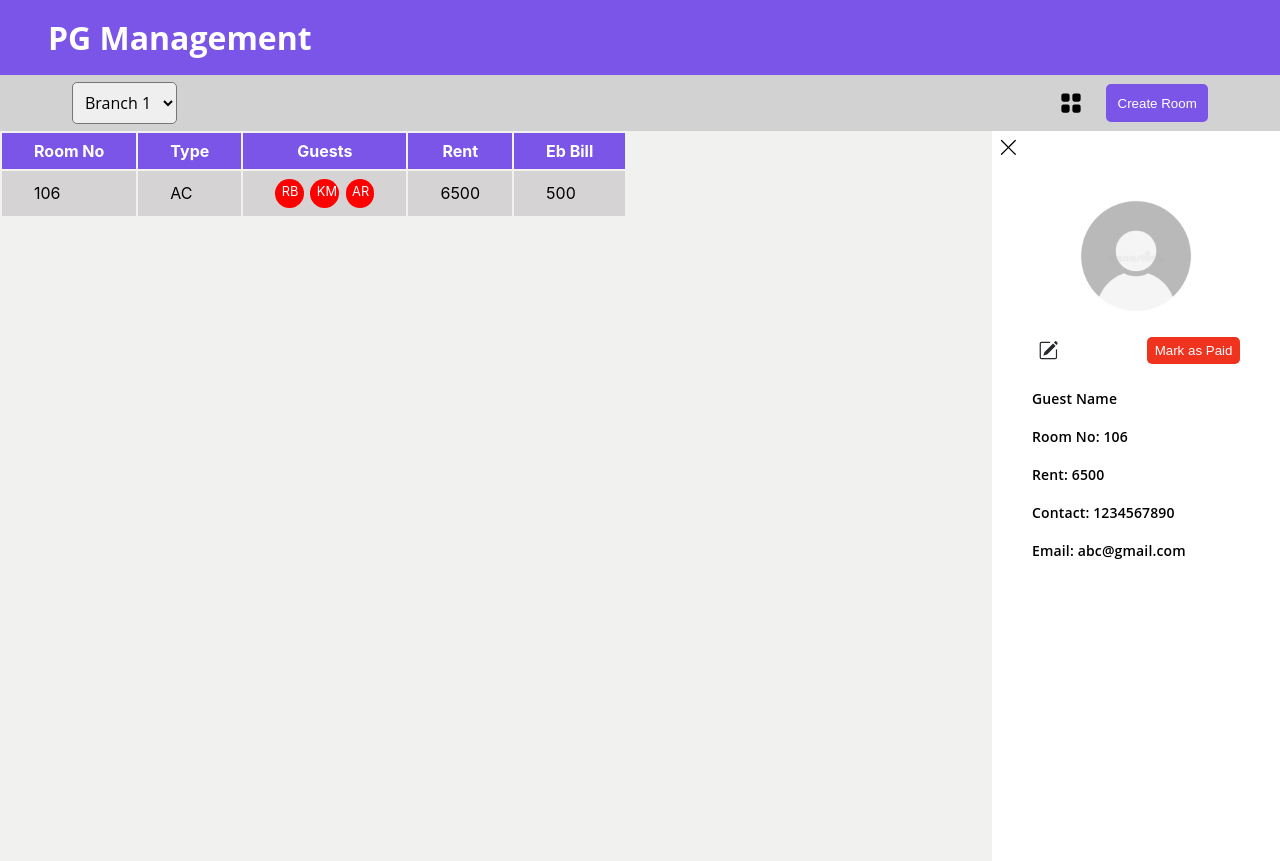
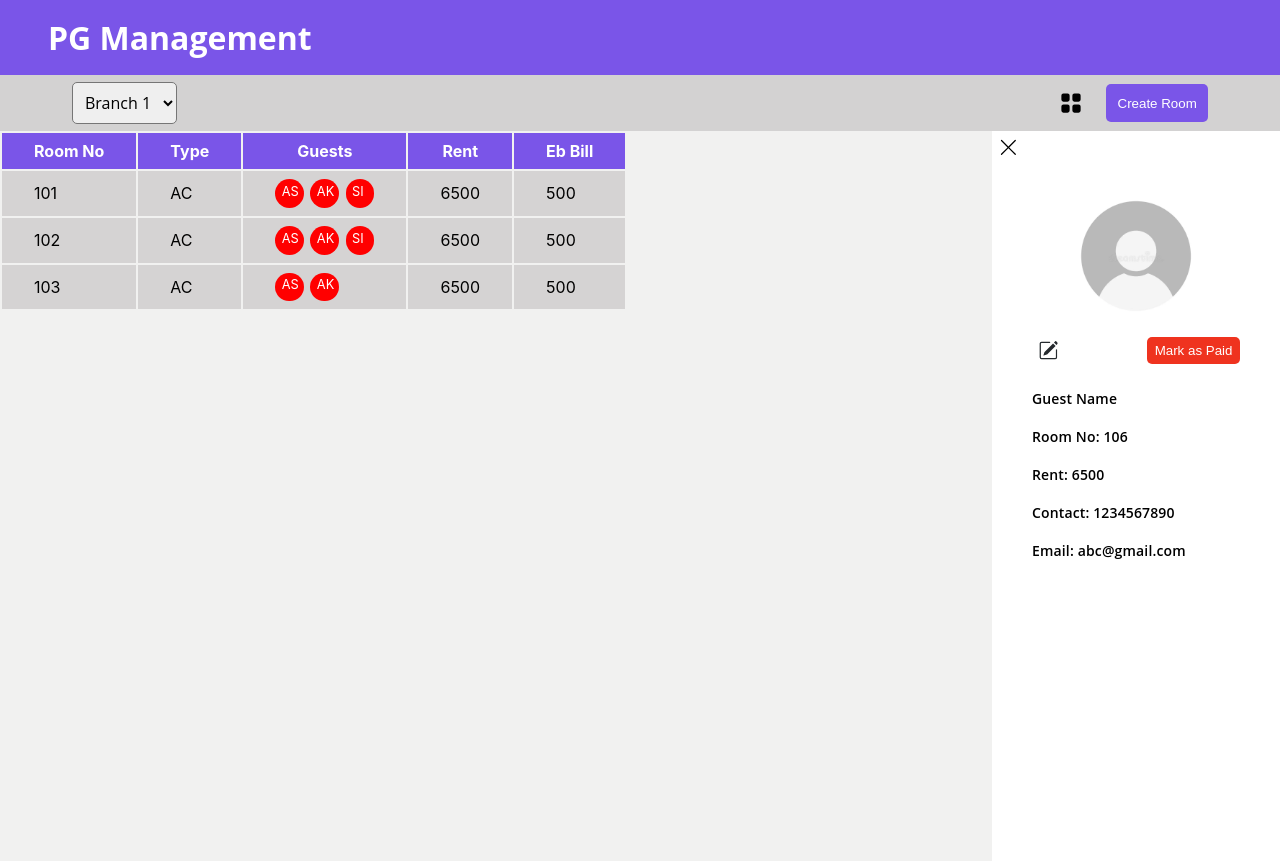
Before and after one commit to KishoreMl/PG-Management-Web, a React (Create React App) app in the folder pg-management/: page / in a window 1280 px wide. Both pictures are taken after a click on the icon 1070 px from the left and 103 px from the top of the page. Built offline with nearby package versions, Linux system fonts and the light colour scheme.

Commit message:
Guest selection in Listview

```diff
--- a/pg-management/src/components/Avatar/Avatar.jsx
+++ b/pg-management/src/components/Avatar/Avatar.jsx
@@ -3,17 +3,14 @@ import './Avatar.scss';
 
 export class Avatar extends React.Component{
 
-    convertToInitials(name)
-    {
+    convertToInitials(name) {
+        var names = name.split(" ");
+        if (names.length == 1) {
 
-        var names = name.split(" ");
-        if (names.length == 1)
-        {
             var initials = names[0].split("")
             return initials[0].toUpperCase() + initials[1].toUpperCase();
         }
-        else
-        {
+        else {
             var firstInitial = names[0].split("");
             var secondInitial = names[1].split("");
             return firstInitial[0].toUpperCase() + secondInitial[0].toUpperCase();
@@ -22,9 +19,11 @@ export class Avatar extends React.Component{
     render()
     {
         return (
-            <div className="avatar">
-                <p>{this.convertToInitials(this.props.name)}</p>
-                <span className="tooltip">{this.props.name}</span>
+            <div
+                className="avatar"
+                onClick={() => this.props.onGuestSelect(this.props.guest.guestId)}>
+                <p>{this.convertToInitials(this.props.guest.name)}</p>
+                <span className="tooltip">{this.props.guest.name}</span>
             </div>
         )
     }
--- a/pg-management/src/components/RoomsTable/RoomsTable.jsx
+++ b/pg-management/src/components/RoomsTable/RoomsTable.jsx
@@ -15,26 +15,25 @@ export class RoomsTable extends React.Component{
                         <th>Rent</th>
                         <th>Eb Bill</th>
                     </tr>
-                    {this.props.rooms.map((room) => {
+                    {this.props.rooms.map((room) =>
                         <tr>
                             <td>{room.number}</td>
                             <td>{room.type}</td>
+                            <td>
+                                <div className="avatar-container">
+                                    {room.guests.map((guest) =>
+                                        <Avatar
+                                            guest={guest}
+                                            onGuestSelect={(guestId) => this.props.onGuestSelect(guestId)}
+                                        />
+                                    )}
+                                </div>
+                            </td>
                             <td>{room.rent}</td>
+                            <td>500</td>
                         </tr>
-                    })}
-                    <tr>
-                        <td>106</td>
-                        <td>AC</td>
-                        <td>
-                            <div className="avatar-container">
-                                <Avatar name="Raman Babu" />
-                                <Avatar name="Kishore ML" />
-                                <Avatar name="Ashwin R" />
-                            </div>
-                        </td>
-                        <td>6500</td>
-                        <td>500</td>
-                    </tr>
+
+                    )}
                 </table>
             </div>
         )
```
